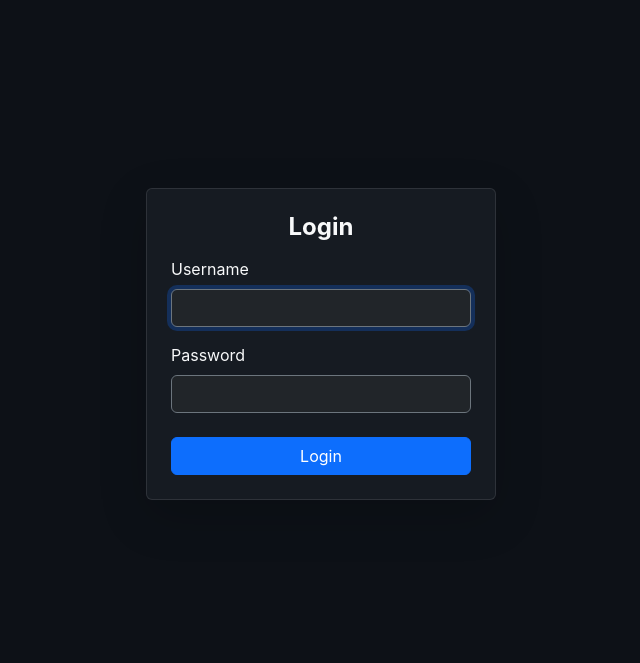
After one commit to AbhirajBhatta/DBMS_LMS_Project, a Django app: page /login/ in a window 1280 px wide. The commit adds this page. Shown: the top 663 px of the page, without its empty margins (319-959 px from the left). Run offline with Django 5.2, Linux system fonts and the light colour scheme.

Commit message:
login page added, logout function working

```diff
--- /dev/null
+++ b/lms/templates/base.html
@@ -0,0 +1,51 @@
+{% load static %}
+<!DOCTYPE html>
+<html lang="en">
+<head>
+  <meta charset="utf-8">
+  <meta name="viewport" content="width=device-width, initial-scale=1">
+  <title>{% block title %}LMS{% endblock %}</title>
+  <link href="https://cdn.jsdelivr.net/npm/bootstrap@5.3.3/dist/css/bootstrap.min.css" rel="stylesheet">
+  <style>
+    body { background:#0d1117; color:#e6eef6; font-family:Inter,system-ui; }
+    .navbar { background:#161b22; }
+    .navbar-brand, .nav-link { color:#e6eef6 !important; }
+    .card { background:#161b22; border:1px solid rgba(255,255,255,0.08); }
+  </style>
+</head>
+<body>
+{% if user.is_authenticated %}
+<nav class="navbar navbar-expand-lg navbar-dark px-4" style="background-color: #161b22; box-shadow: 0 1px 4px rgba(0,0,0,0.3);">
+  <div class="container-fluid">
+    <a class="navbar-brand fw-bold text-light" href="{% url 'main' %}" style="letter-spacing: 1px;">LMS</a>
+    <button class="navbar-toggler" type="button" data-bs-toggle="collapse" data-bs-target="#navbarNav">
+      <span class="navbar-toggler-icon"></span>
+    </button>
+    <div class="collapse navbar-collapse justify-content-end" id="navbarNav">
+      <ul class="navbar-nav align-items-center gap-3">
+        {% if user.profile.role == 'teacher' %}
+          <li class="nav-item"><a class="nav-link text-light" href="{% url 'main' %}">My Courses</a></li>
+          <li class="nav-item"><a class="nav-link text-light" href="#">Add Course</a></li>
+        {% else %}
+          <li class="nav-item"><a class="nav-link text-light" href="{% url 'main' %}">My Classrooms</a></li>
+        {% endif %}
+        <li class="nav-item">
+          <form method="post" action="{% url 'logout' %}" class="m-0">
+            {% csrf_token %}
+            <button type="submit" class="btn btn-sm btn-outline-light" style="border-radius: 8px;">Logout</button>
+          </form>
+        </li>
+      </ul>
+    </div>
+  </div>
+</nav>
+{% endif %}
+
+
+<div class="container mt-4">
+  {% block content %}{% endblock %}
+</div>
+
+<script src="https://cdn.jsdelivr.net/npm/bootstrap@5.3.3/dist/js/bootstrap.bundle.min.js"></script>
+</body>
+</html>
--- /dev/null
+++ b/lms/templates/login.html
@@ -0,0 +1,24 @@
+{% extends 'base.html' %}
+{% block title %}Login{% endblock %}
+{% block content %}
+<div class="d-flex justify-content-center align-items-center" style="min-height: 80vh;">
+  <div class="card p-4 shadow-lg" style="width: 350px; background-color: #161b22; border: 1px solid rgba(255,255,255,0.1); color: #f5f5f5;">
+    <h4 class="mb-3 text-center fw-bold text-light">Login</h4>
+    {% if form.errors %}
+      <div class="alert alert-danger">Invalid username or password.</div>
+    {% endif %}
+    <form method="post" action="{% url 'login' %}">
+      {% csrf_token %}
+      <div class="mb-3">
+        <label class="form-label text-light">Username</label>
+        <input type="text" name="username" class="form-control bg-dark text-light border-secondary" required autofocus>
+      </div>
+      <div class="mb-3">
+        <label class="form-label text-light">Password</label>
+        <input type="password" name="password" class="form-control bg-dark text-light border-secondary" required>
+      </div>
+      <button type="submit" class="btn btn-primary w-100 mt-2">Login</button>
+    </form>
+  </div>
+</div>
+{% endblock %}
--- a/lms/urls.py
+++ b/lms/urls.py
@@ -2,5 +2,6 @@ from django.urls import path
 from . import views
 
 urlpatterns = [
-    path('', views.dashboard, name='dashboard'),
+    path('', views.main, name='main'),
+    # path('logout/', views.logout_view, name='logout'),
 ]
--- a/lms_project/settings.py
+++ b/lms_project/settings.py
@@ -121,3 +121,7 @@ STATIC_URL = 'static/'
 # https://docs.djangoproject.com/en/5.2/ref/settings/#default-auto-field
 
 DEFAULT_AUTO_FIELD = 'django.db.models.BigAutoField'
+
+LOGIN_REDIRECT_URL = '/'
+LOGOUT_REDIRECT_URL = '/login/'
+LOGIN_URL = '/login/'
--- a/lms_project/urls.py
+++ b/lms_project/urls.py
@@ -16,8 +16,15 @@ Including another URLconf
 """
 from django.contrib import admin
 from django.urls import path, include
+from django.contrib.auth import views as auth_views
 
 urlpatterns = [
     path('admin/', admin.site.urls),
+
+    # Auth routes (Django built-in)
+    path('login/', auth_views.LoginView.as_view(template_name='login.html'), name='login'),
+    path('logout/', auth_views.LogoutView.as_view(next_page='login'), name='logout'),
+
+    # App routes
     path('', include('lms.urls')),
 ]
```
Also changed, not shown: lms/templates/lms/dashboard.html (+33 -76 lines), lms/views.py (+32 -11 lines).
